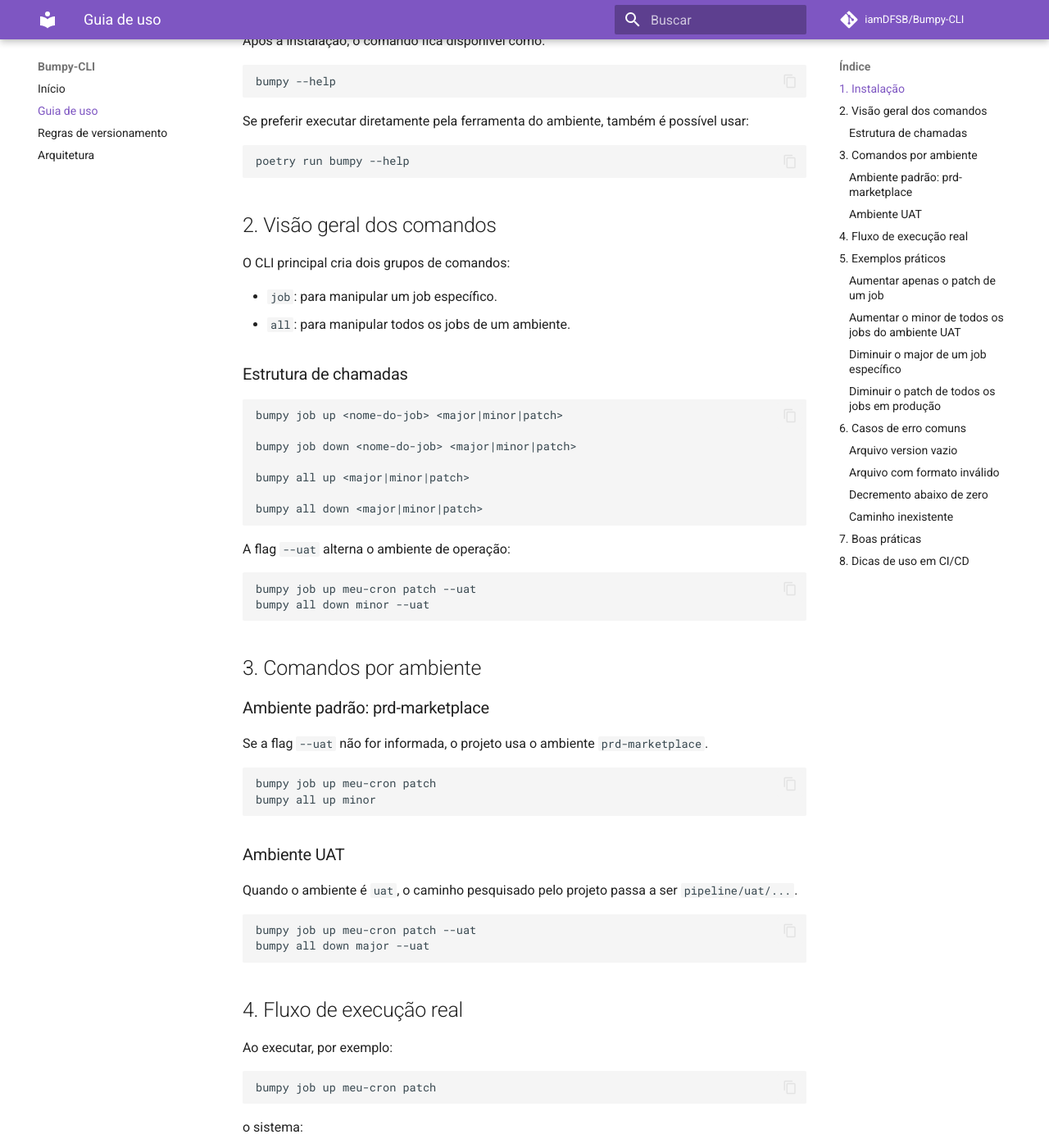
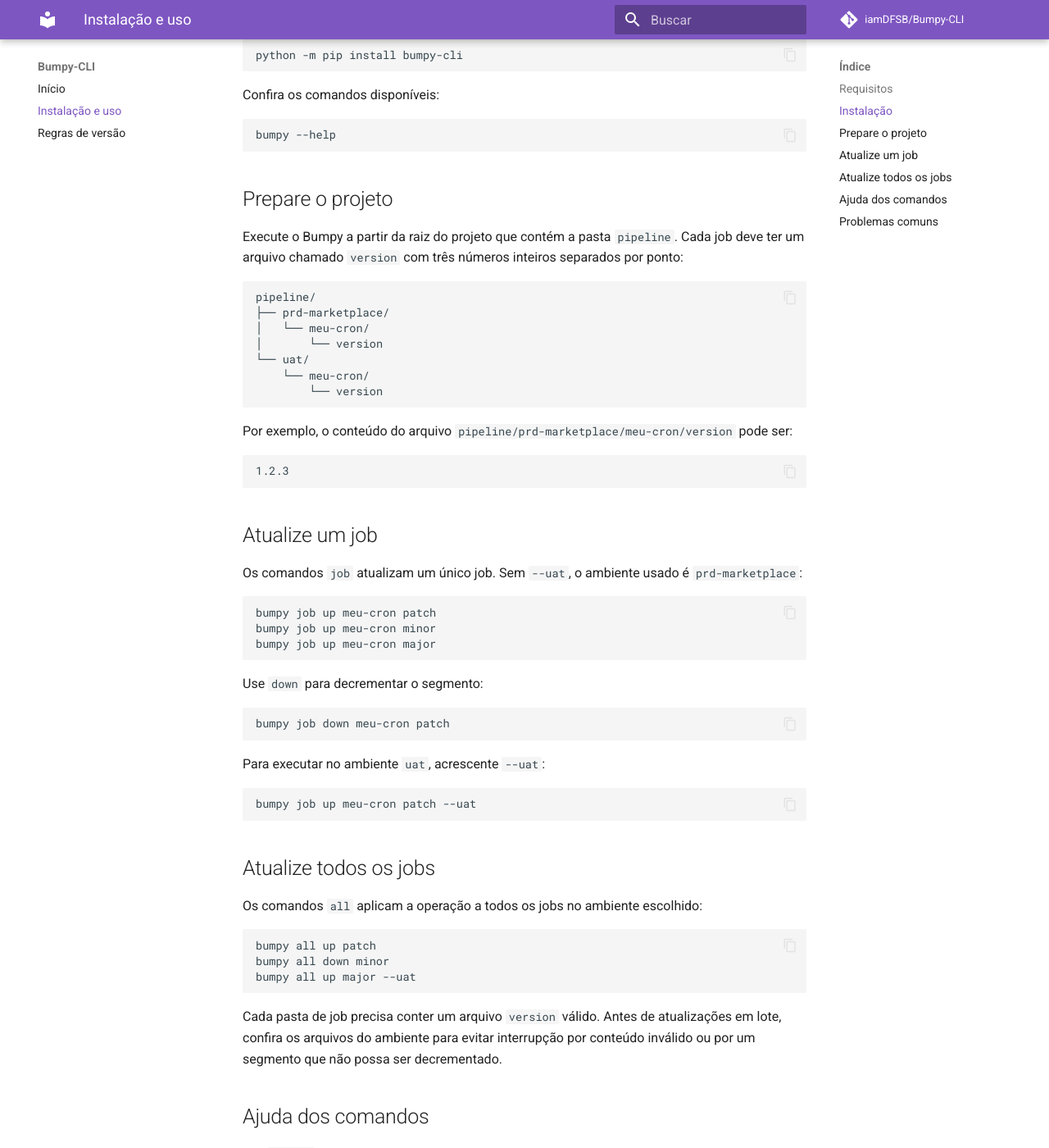
Before and after one commit to iamDFSB/Bumpy-CLI, an MkDocs documentation site: the page built from docs/guia-de-uso.md, in a window 1280 px wide and 1400 px high, scrolled down 473 px. Shown: the whole window at 82% size. Built offline with MkDocs 1.6.1 and Material for MkDocs 9.7.7, drawn with Linux system fonts in a browser that asks for light colours; comment, search, counter and statistics services are not loaded; some of the changed text lies outside the part shown.

Commit message:
docs: focus MkDocs on end-user guidance
Co-authored-by: Copilot <223556219+Copilot@users.noreply.github.com>

````diff
--- a/docs/arquitetura.md
+++ /dev/null
@@ -1,126 +0,0 @@
-# Arquitetura
-
-A estrutura do projeto foi pensada para separar responsabilidades de forma simples e direta:
-
-- camada de entrada do CLI;
-- camada de organização dos comandos;
-- camada de manipulação de arquivos e versões;
-- camada de tratamento de exceções.
-
-## 1. Estrutura principal
-
-```text
-src/
-├── bumpy/
-│   ├── __init__.py
-│   ├── main.py
-│   ├── models.py
-│   ├── file_client.py
-│   ├── commands/
-│   │   ├── __init__.py
-│   │   ├── job.py
-│   │   └── pipeline.py
-│   └── exceptions/
-│       ├── __init__.py
-│       └── file_client_exceptions.py
-└── tests/
-    └── commands/
-        ├── test_job.py
-        └── test_pipeline.py
-```
-
-## 2. `main.py`
-
-O arquivo `src/bumpy/main.py` é o ponto de entrada da aplicação. Ele cria o Typer principal e registra os grupos de comandos:
-
-```python
-app = typer.Typer(...)
-app.add_typer(job_app, name='job')
-app.add_typer(pipeline_app, name='all')
-```
-
-Com isso, a CLI se organiza em uma árvore de comandos, facilitando a extensão.
-
-## 3. `commands/job.py`
-
-Este módulo implementa os comandos do grupo `job`.
-
-### Comandos disponíveis
-
-- `job up <job-name> <segment>`
-- `job down <job-name> <segment>`
-
-Ele usa `typer.Argument` para receber o nome do job e o segmento da versão, além da flag `--uat`.
-
-A lógica de atualização delega para `FileClient`.
-
-## 4. `commands/pipeline.py`
-
-Este módulo implementação o grupo `all`.
-
-### Comandos disponíveis
-
-- `all up <segment>`
-- `all down <segment>`
-
-Esse fluxo percorre todos os diretórios dentro do ambiente selecionado e atualiza os arquivos `version` de cada job.
-
-## 5. `file_client.py`
-
-Este é o coração do projeto. A classe `FileClient` possui a lógica de:
-
-- validação de caminho;
-- leitura da versão atual;
-- incremento/decremento do segmento;
-- gravação no arquivo;
-- atualização em lote para o ambiente inteiro.
-
-### Métodos principais
-
-- `increase()`
-- `decrease()`
-- `increase_all()`
-- `decrease_all()`
-
-O comportamento é linear e direto: o cliente não persiste estado fora do arquivo.
-
-## 6. `models.py`
-
-O módulo define o enum `VersionPart` para limitar os valores permitidos:
-
-```python
-class VersionPart(str, Enum):
-    major = 'major'
-    minor = 'minor'
-    patch = 'patch'
-```
-
-Isso garante que a CLI aceite apenas os segmentos esperados.
-
-## 7. `exceptions/file_client_exceptions.py`
-
-As exceções definem os erros esperados quando a operação falha:
-
-- `EmptyFileException`
-- `MissingSegmentsException`
-- `NotFoundPipelinePathException`
-- `VersionUnderflowError`
-
-Esse conjunto de exceções torna a aplicação mais previsível em cenários de uso real.
-
-## 8. Testes
-
-Os testes ficam em `tests/commands/` e validam o comportamento principal dos comandos:
-
-- `test_job.py`: comandos por job;
-- `test_pipeline.py`: comandos em lote.
-
-Esses testes cobrem ambos os ambientes e os três segmentos de versão.
-
-## 9. Fluxo principal da execução
-
-```text
-CLI -> Typer command -> FileClient -> arquivo version -> nova versão salva
-```
-
-Essa arquitetura é simples, mas adequada ao objetivo do projeto: automatizar a manutenção de versões em pipelines com poucos componentes e baixa complexidade.
--- a/docs/guia-de-uso.md
+++ b/docs/guia-de-uso.md
@@ -1,154 +1,105 @@
-# Guia de uso
+# Instalação e uso
 
-Este guia explica como usar o CLI do Bumpy em cenários reais de desenvolvimento e operação.
+## Requisitos
 
-## 1. Instalação
+- Python 3.12 ou superior;
+- acesso ao projeto de pipeline em que deseja atualizar as versões.
 
-O projeto usa Poetry e já define o entrypoint do CLI em `pyproject.toml`:
+## Instalação
 
-```toml
-[tool.poetry.scripts]
-bumpy = "bumpy.main:app"
+Para instalar o Bumpy CLI de forma isolada, use o [pipx](https://pipx.pypa.io/):
+
+```bash
+pipx install bumpy-cli
 ```
 
-Então, na raiz do projeto, rode:
+Como alternativa, instale-o no ambiente Python ativo:
 
 ```bash
-poetry install
+python -m pip install bumpy-cli
 ```
 
-Após a instalação, o comando fica disponível como:
+Confira os comandos disponíveis:
 
 ```bash
 bumpy --help
 ```
 
-Se preferir executar diretamente pela ferramenta do ambiente, também é possível usar:
+## Prepare o projeto
+
+Execute o Bumpy a partir da raiz do projeto que contém a pasta `pipeline`.
+Cada job deve ter um arquivo chamado `version` com três números inteiros
+separados por ponto:
+
+```text
+pipeline/
+├── prd-marketplace/
+│   └── meu-cron/
+│       └── version
+└── uat/
+    └── meu-cron/
+        └── version
+```
+
+Por exemplo, o conteúdo do arquivo `pipeline/prd-marketplace/meu-cron/version`
+pode ser:
+
+```text
+1.2.3
+```
+
+## Atualize um job
+
+Os comandos `job` atualizam um único job. Sem `--uat`, o ambiente usado é
+`prd-marketplace`:
 
 ```bash
-poetry run bumpy --help
+bumpy job up meu-cron patch
+bumpy job up meu-cron minor
+bumpy job up meu-cron major
 ```
 
-## 2. Visão geral dos comandos
-
-O CLI principal cria dois grupos de comandos:
-
-- `job`: para manipular um job específico.
-- `all`: para manipular todos os jobs de um ambiente.
-
-### Estrutura de chamadas
+Use `down` para decrementar o segmento:
 
 ```bash
-bumpy job up <nome-do-job> <major|minor|patch>
-
-bumpy job down <nome-do-job> <major|minor|patch>
-
-bumpy all up <major|minor|patch>
-
-bumpy all down <major|minor|patch>
+bumpy job down meu-cron patch
 ```
 
-A flag `--uat` alterna o ambiente de operação:
+Para executar no ambiente `uat`, acrescente `--uat`:
 
 ```bash
 bumpy job up meu-cron patch --uat
-bumpy all down minor --uat
 ```
 
-## 3. Comandos por ambiente
+## Atualize todos os jobs
 
-### Ambiente padrão: prd-marketplace
-
-Se a flag `--uat` não for informada, o projeto usa o ambiente `prd-marketplace`.
+Os comandos `all` aplicam a operação a todos os jobs no ambiente escolhido:
 
 ```bash
-bumpy job up meu-cron patch
-bumpy all up minor
+bumpy all up patch
+bumpy all down minor
+bumpy all up major --uat
 ```
 
-### Ambiente UAT
+Cada pasta de job precisa conter um arquivo `version` válido. Antes de
+atualizações em lote, confira os arquivos do ambiente para evitar interrupção
+por conteúdo inválido ou por um segmento que não possa ser decrementado.
 
-Quando o ambiente é `uat`, o caminho pesquisado pelo projeto passa a ser `pipeline/uat/...`.
+## Ajuda dos comandos
+
+Use `--help` para ver a sintaxe e as opções:
 
 ```bash
-bumpy job up meu-cron patch --uat
-bumpy all down major --uat
+bumpy --help
+bumpy job --help
+bumpy all --help
 ```
 
-## 4. Fluxo de execução real
+## Problemas comuns
 
-Ao executar, por exemplo:
-
-```bash
-bumpy job up meu-cron patch
-```
-
-o sistema:
-
-1. monta o caminho `pipeline/prd-marketplace/meu-cron/version`;
-2. valida se esse caminho existe;
-3. lê o conteúdo do arquivo, por exemplo `1.2.3`;
-4. aumenta o valor do segmento `patch` para `1.2.4`;
-5. salva o arquivo novamente.
-
-## 5. Exemplos práticos
-
-### Aumentar apenas o patch de um job
-
-```bash
-bumpy job up meu-cron patch
-```
-
-### Aumentar o minor de todos os jobs do ambiente UAT
-
-```bash
-bumpy all up minor --uat
-```
-
-### Diminuir o major de um job específico
-
-```bash
-bumpy job down meu-cron major
-```
-
-### Diminuir o patch de todos os jobs em produção
-
-```bash
-bumpy all down patch
-```
-
-## 6. Casos de erro comuns
-
-### Arquivo `version` vazio
-
-Se o arquivo existe, mas não tem conteúdo, o projeto lança um erro de arquivo vazio.
-
-### Arquivo com formato inválido
-
-Se o conteúdo não seguir `major.minor.patch`, o sistema sinaliza que faltam segmentos ou que o valor é inválido.
-
-### Decremento abaixo de zero
-
-Quando o comando `down` tenta reduzir o valor de um segmento para menos que zero, a ferramenta bloqueia a operação e lança `VersionUnderflowError`.
-
-### Caminho inexistente
-
-Se o ambiente ou o nome do job não corresponde às pastas presentes na estrutura do projeto, a aplicação informa que o caminho do pipeline não foi encontrado.
-
-## 7. Boas práticas
-
-- mantenha todos os arquivos `version` com o mesmo padrão;
-- use `major` somente para mudanças de compatibilidade ou impactos grandes;
-- use `minor` para evoluções de funcionalidade;
-- use `patch` para ajustes menores;
-- prefira testar em `uat` antes de aplicar alteração em produção.
-
-## 8. Dicas de uso em CI/CD
-
-O CLI pode ser integrado facilmente em scripts de release e deploy, destacando fluxos como:
-
-- levar um job para produção;
-- atualizar o número da versão em lote;
-- manter a padronização dos pipelines por ambiente.
-
-A ideia é que a operação seja simples, previsível e totalmente baseada em arquivos de controle dentro do projeto.
+- **Job ou ambiente não encontrado:** confira se está executando na raiz correta
+  e se os diretórios seguem a estrutura apresentada acima.
+- **Arquivo vazio ou versão incompleta:** preencha `version` no formato
+  `major.minor.patch`, por exemplo `1.2.3`.
+- **Tentativa de decrementar um segmento igual a zero:** `down` não reduz nenhum
+  segmento para um valor menor que zero.
--- a/docs/regras-de-versionamento.md
+++ b/docs/regras-de-versionamento.md
@@ -1,107 +1,39 @@
-# Regras de versionamento
+# Regras de versão
 
-A regra central do projeto é que cada job tenha um arquivo `version` representando uma versão semver simplificada, seguindo o formato:
+Cada job deve ter um arquivo `version` com três números inteiros separados por
+ponto:
 
 ```text
 major.minor.patch
 ```
 
-Exemplo:
+Por exemplo, `2.4.9`.
 
-```text
-2.4.9
-```
+## Segmentos
 
-## 1. Segmentos válidos
+- `major`: primeira parte da versão;
+- `minor`: segunda parte da versão;
+- `patch`: terceira parte da versão.
 
-O projeto reconhece somente três segmentos:
+O comando `up` soma 1 ao segmento escolhido, sem alterar os outros. Por exemplo,
+incrementar `patch` de `2.4.9` resulta em `2.4.10`.
 
-- `major`
-- `minor`
-- `patch`
+O comando `down` subtrai 1 do segmento escolhido, sem alterar os outros. Um
+segmento que já esteja em `0` não pode ser decrementado.
 
-Esses valores são definidos pelo `Enum` `VersionPart` em `src/bumpy/models.py`.
+## Formato e localização
 
-## 2. Estrutura de arquivos
-
-A estrutura esperada do pipeline é:
+O arquivo precisa chamar-se `version` e estar dentro da pasta do job:
 
 ```text
 pipeline/
 ├── prd-marketplace/
-│   └── meu-cron/
+│   └── nome-do-job/
 │       └── version
 └── uat/
-    └── meu-cron/
+    └── nome-do-job/
         └── version
 ```
 
-Cada folder do job contém um arquivo `version`, e esse arquivo é o ponto de atualização do número.
-
-## 3. Regras de leitura e escrita
-
-A lógica do `FileClient` faz o seguinte:
-
-1. valida se o caminho existe;
-2. abre o arquivo `version`;
-3. divide o conteúdo por ponto;
-4. converte cada parte em número inteiro;
-5. altera o segmento solicitado;
-6. grava a versão atualizada de volta.
-
-## 4. Comportamento do incremento
-
-Quando o comando é `up`, a operação faz:
-
-```text
-X.Y.Z -> X.(Y+1).Z
-```
-
-ou
-
-```text
-X.Y.Z -> X.Y.(Z+1)
-```
-
-conforme o segmento selecionado.
-
-## 5. Comportamento do decremento
-
-Quando o comando é `down`, o projeto reduz o segmento escolhido, mas não permite que o valor fique menor que zero.
-
-Exemplo:
-
-```text
-1.2.0 -> 1.1.0
-```
-
-Se o segmento atual for `0`, uma exceção é levantada antes da escrita.
-
-## 6. Regras de validação
-
-O projeto trata diversas condições de erro:
-
-- arquivo vazio;
-- arquivo incompleto;
-- caminho do pipeline inexistente;
-- tentativa de decrementar abaixo de zero.
-
-Essas validações estão centralizadas em `src/bumpy/exceptions/file_client_exceptions.py`.
-
-## 7. Semântica do versionamento
-
-Embora o projeto use um formato enxuto, ele se comporta de forma muito próxima ao versionamento semântico tradicional:
-
-- `major`: mudanças maiores, compatibilidade afetada ou mudança de ciclo;
-- `minor`: evolução funcional;
-- `patch`: correções ou ajustes pequenos.
-
-A regra não é uma validação semântica profunda; ela é funcional e orientada à convenção.
-
-## 8. Observações importantes
-
-- O projeto assume que o diretório de execução atual é a raiz do workspace do pipeline.
-- A busca do caminho é feita automaticamente a partir do diretório corrente.
-- O uso de `--uat` muda a base de caminho, mas mantém a mesma regra de versionamento.
-
-Em resumo, a regra do projeto é simples e muito objetiva: cada job vive com um número versionado em arquivo e o CLI apenas altera esse número de maneira previsível.
+Execute os comandos a partir da raiz que contém `pipeline`. O ambiente padrão é
+`prd-marketplace`; use `--uat` para selecionar `uat`.
--- a/mkdocs.yml
+++ b/mkdocs.yml
@@ -8,9 +8,8 @@ edit_uri: edit/main/docs
 
 nav:
   - Início: index.md
-  - Guia de uso: guia-de-uso.md
-  - Regras de versionamento: regras-de-versionamento.md
-  - Arquitetura: arquitetura.md
+  - Instalação e uso: guia-de-uso.md
+  - Regras de versão: regras-de-versionamento.md
 
 theme:
   name: material
````
Also changed, not shown: docs/index.md (+13 -71 lines).
